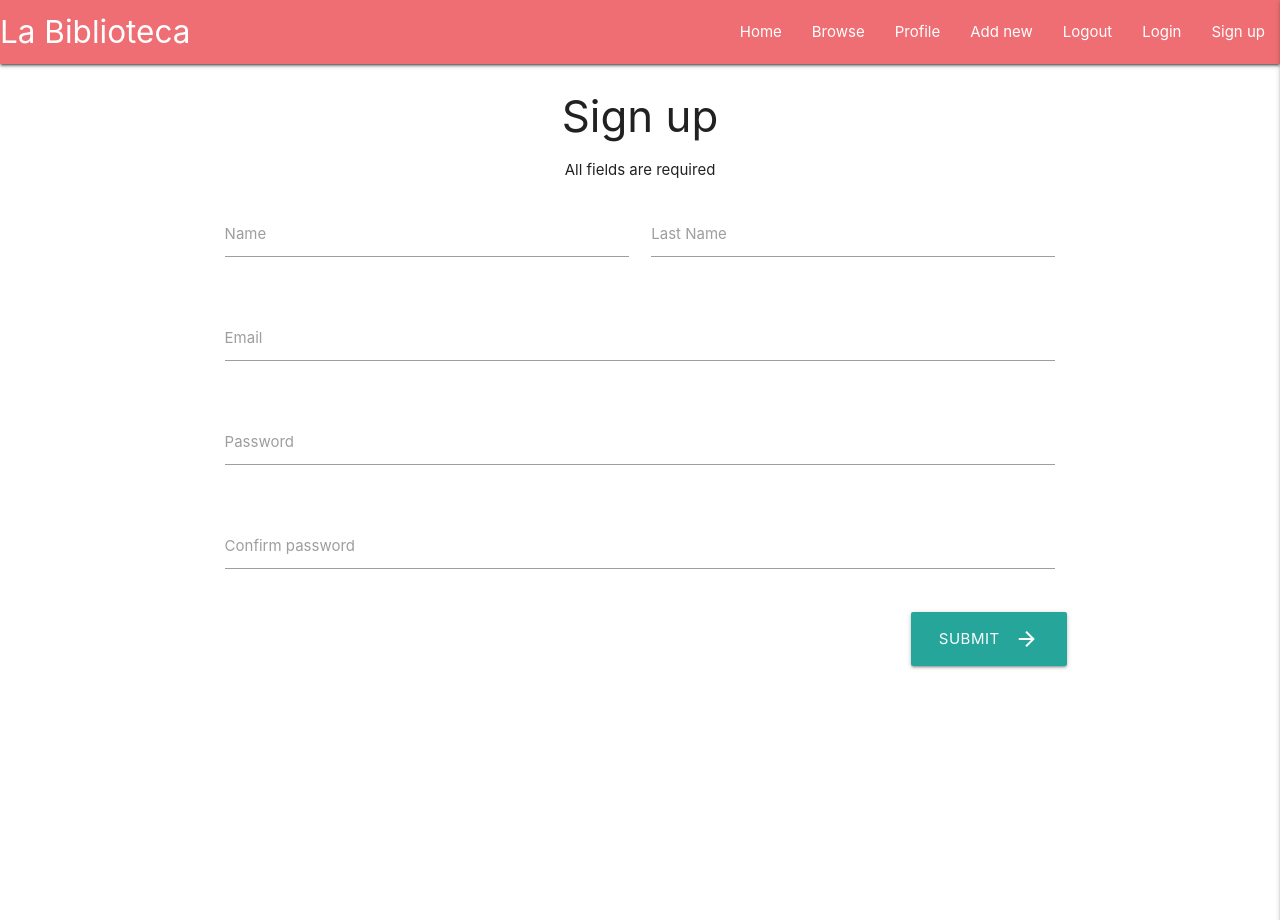
After one commit to CarolinaCobo/la-biblioteca-ms3, a Flask app: page /register in a window 1280 px wide. The commit adds this page. Run offline with Flask 2, Linux system fonts and the light colour scheme; some libraries are stand-ins or nearby versions.

Commit message:
Sign up form

```diff
--- a/app.py
+++ b/app.py
@@ -22,9 +22,15 @@ mongo = PyMongo(app)
 
 @app.route("/")
 @app.route("/get_books")
-def get_tasks():
+def get_books():
     books = mongo.db.books.find()
     return render_template("books.html", books=books)
+
+
+
+@app.route("/register", methods=["GET", "POST"])
+def register():
+    return render_template("register.html")
 
 
 if __name__ == "__main__":
--- a/templates/base.html
+++ b/templates/base.html
@@ -16,7 +16,7 @@
     <link rel="stylesheet" href="{{ url_for('static', filename='css/style.css') }}" type="text/css">
     {% block styles %}
     {% endblock %}
-    <title>La Bilbioteca</title>
+    <title>La Biblioteca</title>
 </head>
 
 <body>
@@ -35,7 +35,7 @@
                     <li><a href="Add new">Add new</a></li>
                     <li><a href="Logout">Logout</a></li>
                     <li><a href="Login">Login</a></li>
-                    <li><a href="Sign up">Sign up</a></li>
+                    <li><a href="{{ url_for('register') }}">Sign up</a></li>
 
                   </ul>
                 </div>
@@ -49,7 +49,7 @@
                 <li><a href="Add new">Add new</a></li>
                 <li><a href="Logout">Logout</a></li>
                 <li><a href="Login">Login</a></li>
-                <li><a href="Sign up">Sign up</a></li>
+                <li><a href="{{ url_for('register') }}">Sign up</a></li>
               </ul>
         </nav>
     </header>
--- /dev/null
+++ b/templates/register.html
@@ -0,0 +1,50 @@
+{% extends "base.html" %}
+{% block content %}
+
+<h3 class="center-align">Sign up</h3>
+<p class="center-align">All fields are required</p>
+
+<div class="row">
+    <form class="col s12 m8 offset-m2" method="POST" action="{{ url_for('register') }}">
+        <div class="row">
+            <div class="input-field col s6">
+                <input id="first_name" type="text" class="validate">
+                <label for="first_name">Name</label>
+            </div>
+            <div class="input-field col s6">
+                <input id="last_name" type="text" class="validate">
+                <label for="last_name">Last Name</label>
+            </div>
+        </div>
+        <div class="row">
+            <div class="input-field col s12">
+                <input id="email" type="email" class="validate">
+                <label for="email">Email</label>
+            </div>
+        </div>
+        <div class="row">
+            <div class="input-field col s12">
+                <input id="password" type="password" class="validate">
+                <label for="password">Password</label>
+            </div>
+        </div>
+        <div class="row">
+            <div class="input-field col s12">
+                <input id="confirm-password" type="password" class="validate">
+                <label for="password">Confirm password</label>
+            </div>
+        </div>
+
+        <!-- register -->
+        <div class="row">
+            <!-- <button type="submit" class="col s12 btn-large">
+                Register  <i class="large material-icons">arrow_forward</i>
+            </button> -->
+            <button class="btn-large waves-effect waves-light right" type="submit" name="action">
+                Submit<i class="material-icons right">arrow_forward</i>
+              </button>
+        </div>
+    </form>
+</div>
+
+{% endblock %}
```
